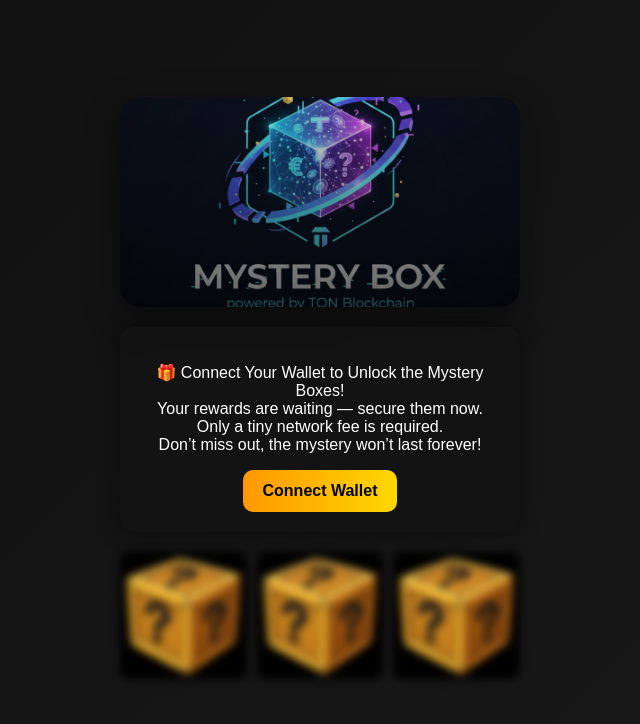
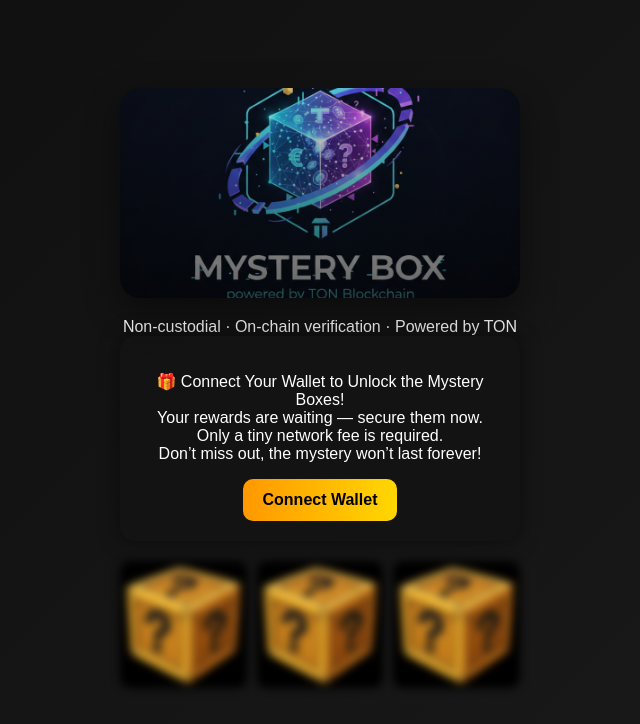
Before and after one commit to emperator16/miniapp, a website built with Vite: page src/index.html in a window 1280 px wide. Shown: the whole page, without its empty margins (320-960 px from the left). Built offline with nearby package versions, Linux system fonts and the light colour scheme; what @tonconnect/ui would draw is missing.

Commit message:
Update index.html

```diff
--- a/src/index.html
+++ b/src/index.html
@@ -13,7 +13,9 @@
     <header class="top-banner">
   <div class="logo-wrap"></div>
     </header>
-
+<div class="trust-strip">
+  Non-custodial · On-chain verification · Powered by TON
+</div>
     <div id="wallet-popup" class="popup">
       <p>🎁 Connect Your Wallet to Unlock the Mystery Boxes!<br>
       Your rewards are waiting — secure them now.<br>
```
